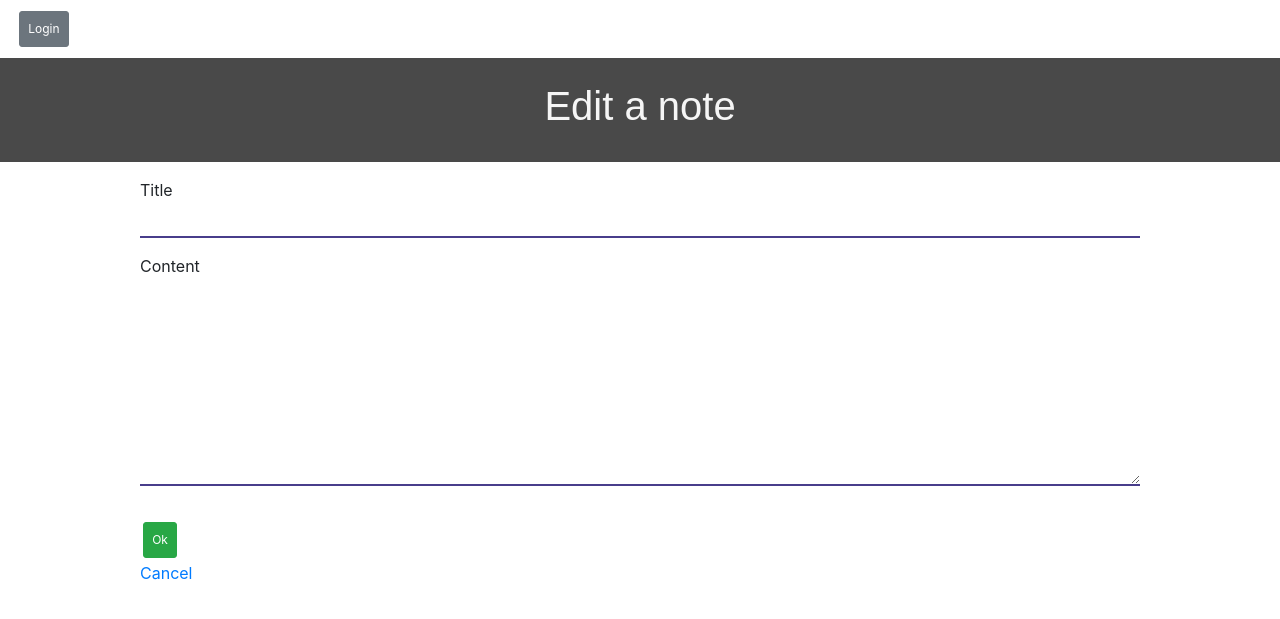
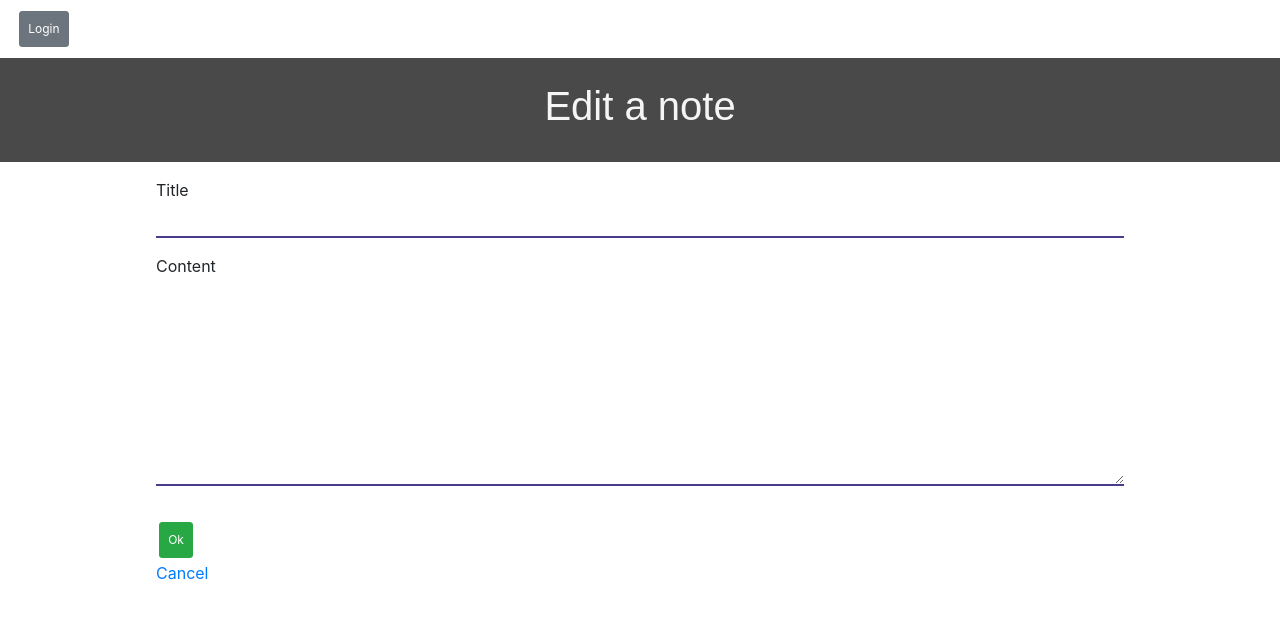
Before and after one commit to nicordev/notes, a Symfony app: template templates/note/edit.html.twig in a window 1280 px wide. Shown: the top 619 px of the page. Run offline with Twig, Linux system fonts and the light colour scheme; the template is opened without the code that fills it, so the values that code supplies are empty; form fields are guessed from the names that the template uses; some libraries are stand-ins or nearby versions.

Commit message:
feat: add padding to content

```diff
--- a/public/css/style.css
+++ b/public/css/style.css
@@ -18,6 +18,7 @@ header
 {
     max-width: 1000px;
     margin: auto;
+    padding: 0 1rem;
 }
 
 .flash-message
```
